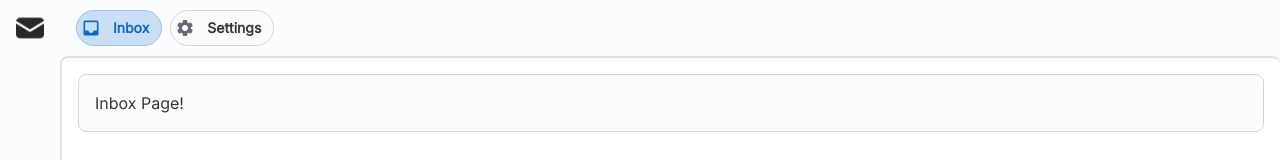
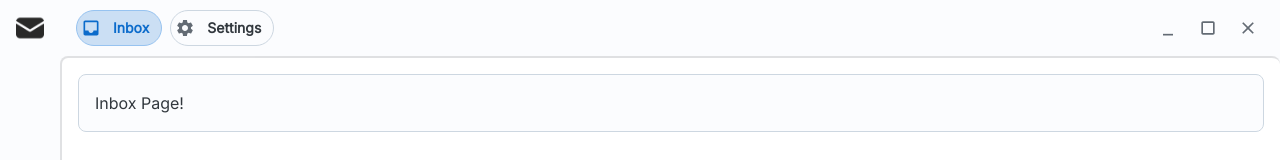
Before and after one commit to nathanalger/cs3141-team-software-project, a React (Vite) app: page / in a window 1280 px wide. Shown: the top 160 px of the page. Built offline with nearby package versions, Linux system fonts and the light colour scheme.

Commit message:
feat: cool custom title bar

```diff
--- a/src/renderer/src/architecture/MainWrapper.tsx
+++ b/src/renderer/src/architecture/MainWrapper.tsx
@@ -1,5 +1,10 @@
-import { Box, useColorScheme } from '@mui/joy';
+import { Box, IconButton, useColorScheme } from '@mui/joy';
+import Close from '@mui/icons-material/Close';
+import CropSquare from '@mui/icons-material/CropSquare';
+import FilterNone from '@mui/icons-material/FilterNone';
+import Minimize from '@mui/icons-material/Minimize';
 import type { SxProps } from '@mui/joy/styles/types';
+import { useEffect, useState } from 'react';
 import { Outlet } from 'react-router-dom';
 import NavBar from './NavBar';
 
@@ -21,6 +26,15 @@ const MainWrapperSx = {
 const MainWrapper = () => {
    const { mode, systemMode } = useColorScheme();
    const currentMode = mode === 'system' ? systemMode : mode;
+   const [isMaximized, setIsMaximized] = useState(false);
+
+   useEffect(() => {
+      const desktop = window.desktop;
+      if (!desktop) return;
+
+      void desktop.isMaximized().then(setIsMaximized);
+      return desktop.onMaximizeChange(setIsMaximized);
+   }, []);
 
    return (
       <Box
@@ -30,12 +44,13 @@ const MainWrapper = () => {
             height: '100vh',
          }}
       >
-         {/* Top Nav Bar */}
+         {/* Top Nav Bar, could theoretically be top bar */}
          <Box
             sx={{
                bgcolor: (t) => t.palette.background.surface,
                display: 'flex',
                height: NAV_THICKNESS,
+               WebkitAppRegion: 'drag',
             }}
          >
             {/* Top Left Logo (TEMP) */}
@@ -84,6 +99,42 @@ const MainWrapper = () => {
             >
                <NavBar />
             </Box>
+            <Box
+               sx={{
+                  display: 'flex',
+                  alignItems: 'center',
+                  WebkitAppRegion: 'no-drag',
+                  gap: 1,
+                  mr: 2,
+               }}
+            >
+               <IconButton
+                  size="sm"
+                  aria-label="Minimize window"
+                  variant="plain"
+                  onClick={() => void window.desktop?.minimize()}
+               >
+                  <Minimize />
+               </IconButton>
+               <IconButton
+                  size="sm"
+                  aria-label={isMaximized ? 'Restore window' : 'Maximize window'}
+                  variant="plain"
+                  onClick={() => {
+                     void window.desktop?.toggleMaximize().then(setIsMaximized);
+                  }}
+               >
+                  {isMaximized ? <FilterNone /> : <CropSquare />}
+               </IconButton>
+               <IconButton
+                  size="sm"
+                  aria-label="Close window"
+                  variant="plain"
+                  onClick={() => void window.desktop?.close()}
+               >
+                  <Close />
+               </IconButton>
+            </Box>
          </Box>
          <Box
             sx={{
--- a/src/renderer/src/architecture/NavBar.tsx
+++ b/src/renderer/src/architecture/NavBar.tsx
@@ -35,6 +35,7 @@ const NavBar = () => {
                      location.pathname === slug
                         ? `color-mix(in srgb, ${t.palette.primary[500]} 20%, transparent)`
                         : undefined,
+                  WebkitAppRegion: 'no-drag',
                }}
             >
                {label}
--- a/src/renderer/src/types/electron.d.ts
+++ b/src/renderer/src/types/electron.d.ts
@@ -4,6 +4,11 @@ declare global {
    interface Window {
       desktop: {
          platform: NodeJS.Platform
+         minimize: () => Promise<void>
+         toggleMaximize: () => Promise<boolean>
+         close: () => Promise<void>
+         isMaximized: () => Promise<boolean>
+         onMaximizeChange: (callback: (isMaximized: boolean) => void) => () => void
       }
    }
 }
```
Also changed, not shown: src/main/index.ts (+39 -1 lines), src/preload/index.ts (+11 -1 lines).
